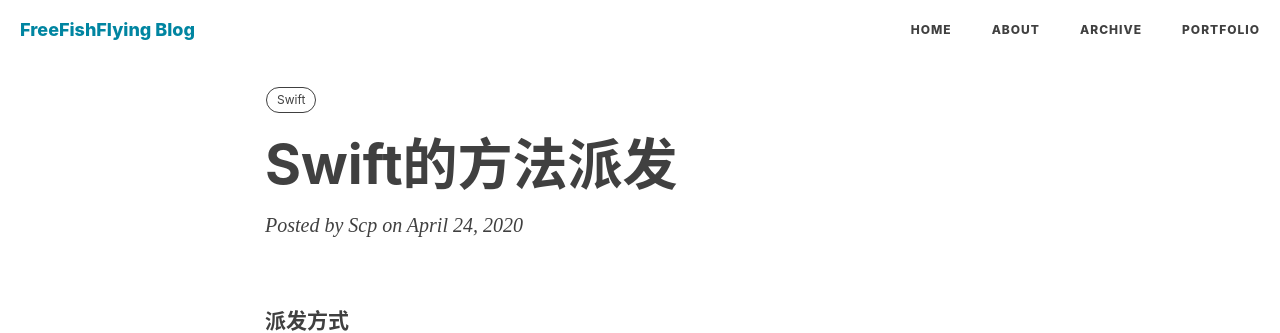
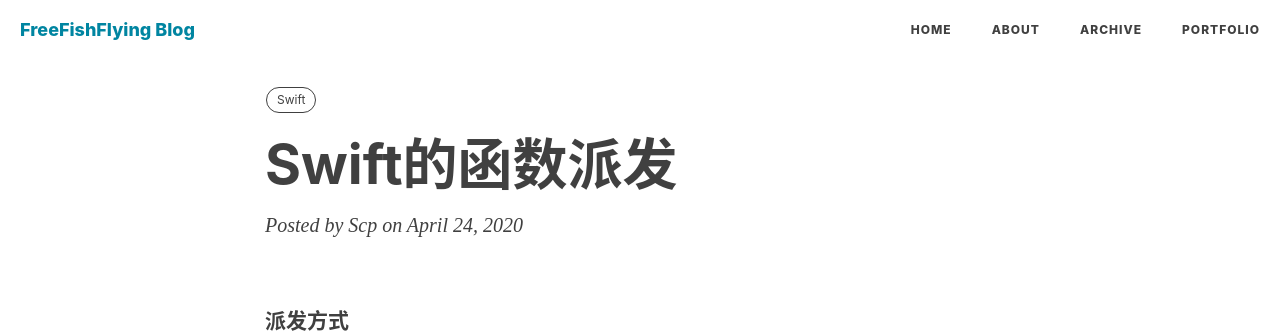
Before and after one commit to FreeFishFlying/FreeFishFlying.github.io, a Jekyll site: the page built from _posts/2020-04-24-Swift函数派发机制.markdown, in a window 1280 px wide and 900 px high. Shown: the top 333 px of the window. Built offline with Jekyll 4.4.1, drawn with Linux system fonts in a browser that asks for light colours; nearby versions of some CDN libraries; comment, search, counter and statistics services are not loaded.

Commit message:
change file

```diff
--- a/_posts/2020-04-24-Swift函数派发机制的副本.markdown
+++ b/_posts/2020-04-24-Swift函数派发机制.markdown
@@ -1,6 +1,6 @@
 ---
 layout: post
-title: "Swift的方法派发"
+title: "Swift的函数派发"
 subtitle: ""
 author: "Scp"
 header-style: text
```
